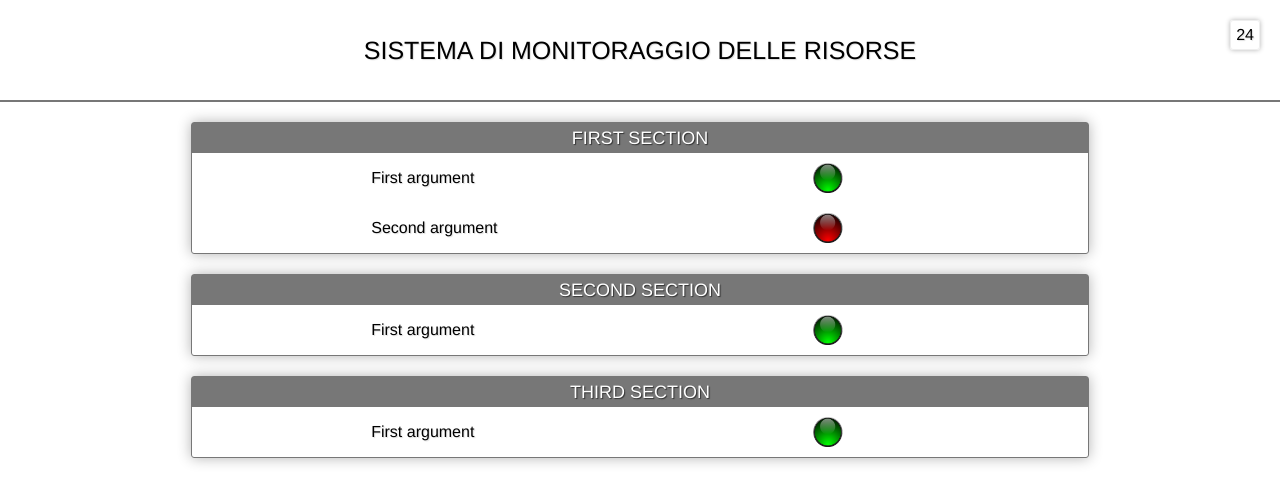
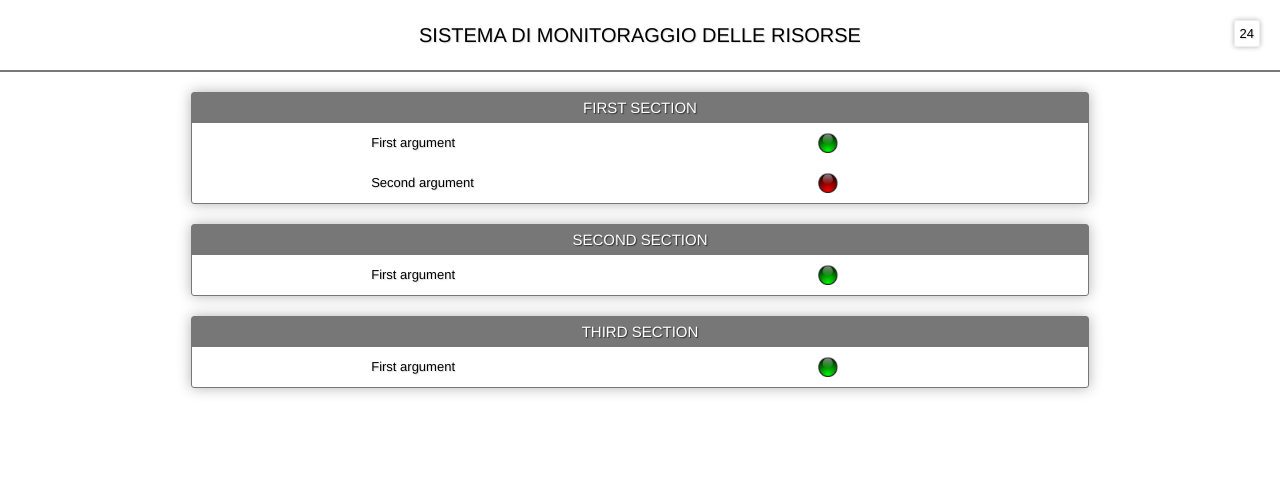
Before and after one commit to albertodeste/monitor, a PHP site: page / in a window 1280 px wide. Shown: the top 503 px of the page. Run offline with PHP 8.4, Linux system fonts and the light colour scheme.

Commit message:
Fixed style for low resolutions

```diff
--- a/css/style.css
+++ b/css/style.css
@@ -1,16 +1,16 @@
 body{ background-color: white; color:black; margin: 0; padding: 0; border: 0; font-family: "HelveticaNeue-Light", "Helvetica Neue Light", "Helvetica Neue", Helvetica, Arial, "Lucida Grande", sans-serif; font-weight: 300; text-shadow: 1px 1px 1px #DDD; -webkit-user-select: none; -moz-user-select: none; -ms-user-select: none; -o-user-select: none; user-select: none;}
 
-#remaining-time { position: absolute; top: 20px; right: 20px; padding: 5px; border-radius: 3px; border: 1px solid #EEE; box-shadow: 0px 0px 5px rgba(0,0,0,0.3); }
+#remaining-time { position: absolute; top: 20px; right: 20px; padding: 5px; border-radius: 3px; border: 1px solid #EEE; box-shadow: 0px 0px 5px rgba(0,0,0,0.3); font-size: 13px; }
 
-#header { font-size: 25px; text-transform: uppercase; width: 100%; height: 100px; line-height: 100px; text-align: center; border-bottom: 2px solid #777; }
+#header { font-size: 20px; text-transform: uppercase; width: 100%; height: 70px; line-height: 70px; text-align: center; border-bottom: 2px solid #777; }
 #content { width: 100%; text-align: center; }
 
 #content .section { width: 70%; border: 1px solid #777; border-radius: 3px; margin: 20px auto; box-shadow: 0px 0px 14px rgba(0,0,0,0.3); }
-#content .section .title { width: 100%; background-color: #777; color: #FFF; text-shadow: 1px 1px 1px #333; font-size: 18px; text-transform: uppercase; height: 30px; line-height: 30px; }
+#content .section .title { width: 100%; background-color: #777; color: #FFF; text-shadow: 1px 1px 1px #333; font-size: 15px; text-transform: uppercase; height: 30px; line-height: 30px; }
 #content .section .content { display: table; margin: 0 auto; width: 60%; }
 #content .section .content .row { display: table-row; }
-#content .section .content .cell { display: table-cell; height: 50px; line-height: 50px; vertical-align: middle; }
+#content .section .content .cell { font-size: 13px; display: table-cell; height: 30px; line-height: 40px; vertical-align: middle; }
 #content .section .content .cell.name { width: 70%; text-align: left; }
-#content .section .content .cell .status { width: 30px; height: 30px; background-size: 30px 30px; display: inline-block;  }
+#content .section .content .cell .status { width: 20px; height: 20px; background-size: 20px 20px; display: inline-block;  }
 #content .section .content .cell .status.ok { background-image: url("../img/green-light.png"); }
 #content .section .content .cell .status.ko { background-image: url("../img/red-light.png"); }
```
